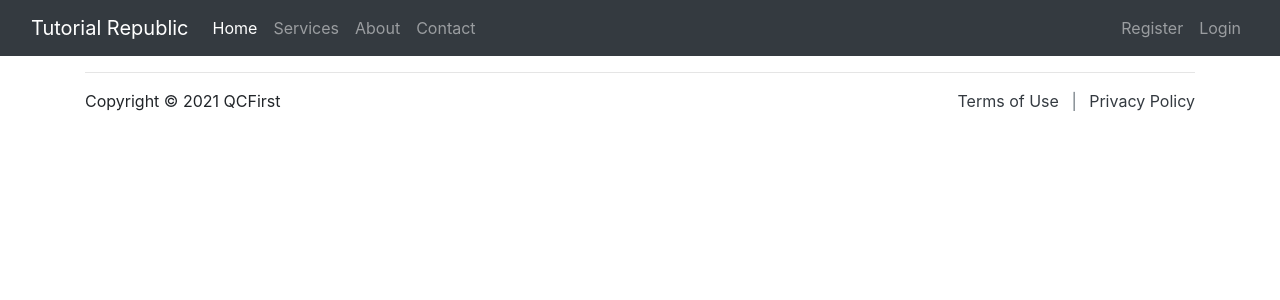
After one commit to jonathanyulan99/qcfirst, a web app: file QCFirst/HTML/test1.html in a window 1280 px wide. The commit adds this page. Shown: the top 300 px of the page. Run offline with its HTML, style and script files only (its server is not run), Linux system fonts and the light colour scheme.

Commit message:
Updating changes

```diff
--- a/QCFirst/HTML/forTESTINGONLY.html
+++ b/QCFirst/HTML/forTESTINGONLY.html
@@ -62,7 +62,7 @@
             <footer>
                 <div class="row">
                     <div class="col-md-6">
-                        <p>Copyright &copy; 2019 Tutorial Republic</p>
+                        <p>Copyright &copy; 2021 QC First</p>
                     </div>
                     <div class="col-md-6 text-md-right">
                         <a href="#" class="text-dark">Terms of Use</a>
--- /dev/null
+++ b/QCFirst/HTML/test1.html
@@ -0,0 +1,52 @@
+<!DOCTYPE html>
+<html lang="en">
+<head>
+    <meta charset="utf-8">
+    <meta name="viewport" content="width=device-width, initial-scale=1, shrink-to-fit=no">
+    <title>Bootstrap 4 Responsive Layout Example</title>
+    <link rel="stylesheet" href="https://stackpath.bootstrapcdn.com/bootstrap/4.5.2/css/bootstrap.min.css">
+    <link rel="stylesheet" href="https://maxcdn.bootstrapcdn.com/font-awesome/4.7.0/css/font-awesome.min.css">
+    <script src="https://code.jquery.com/jquery-3.5.1.min.js"></script>
+    <script src="https://cdn.jsdelivr.net/npm/popper.js@1.16.1/dist/umd/popper.min.js"></script>
+    <script src="https://stackpath.bootstrapcdn.com/bootstrap/4.5.2/js/bootstrap.min.js"></script>
+    </head>
+
+    <body>
+        <nav class="navbar navbar-expand-md navbar-dark bg-dark mb-3">
+            <div class="container-fluid">
+                <a href="#" class="navbar-brand mr-3">Tutorial Republic</a>
+                <button type="button" class="navbar-toggler" data-toggle="collapse" data-target="#navbarCollapse">
+                    <span class="navbar-toggler-icon"></span>
+                </button>
+                <div class="collapse navbar-collapse" id="navbarCollapse">
+                    <div class="navbar-nav">
+                        <a href="#" class="nav-item nav-link active">Home</a>
+                        <a href="#" class="nav-item nav-link">Services</a>
+                        <a href="#" class="nav-item nav-link">About</a>
+                        <a href="#" class="nav-item nav-link">Contact</a>
+                    </div>
+                    <div class="navbar-nav ml-auto">
+                        <a href="#" class="nav-item nav-link">Register</a>
+                        <a href="#" class="nav-item nav-link">Login</a>
+                    </div>
+                </div>
+            </div>
+        </nav>
+        <div class="container">
+
+            <hr>
+            <footer>
+                <div class="row">
+                    <div class="col-md-6">
+                        <p>Copyright &copy; 2021 QCFirst</p>
+                    </div>
+                    <div class="col-md-6 text-md-right">
+                        <a href="#" class="text-dark">Terms of Use</a>
+                        <span class="text-muted mx-2">|</span>
+                        <a href="#" class="text-dark">Privacy Policy</a>
+                    </div>
+                </div>
+            </footer>
+        </div>
+    </body>
+</html>
```
Also changed, not shown: QCFirst/CSS/indexstyles.css (+7 -9 lines), QCFirst/HTML/index.html (+7 -14 lines).
